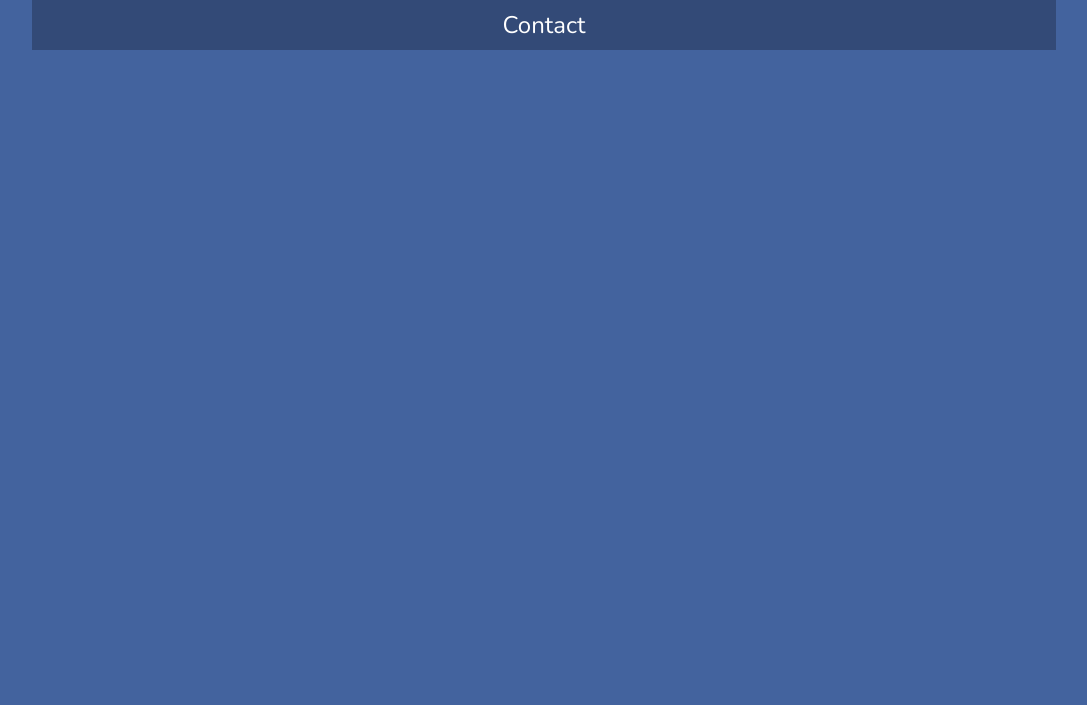
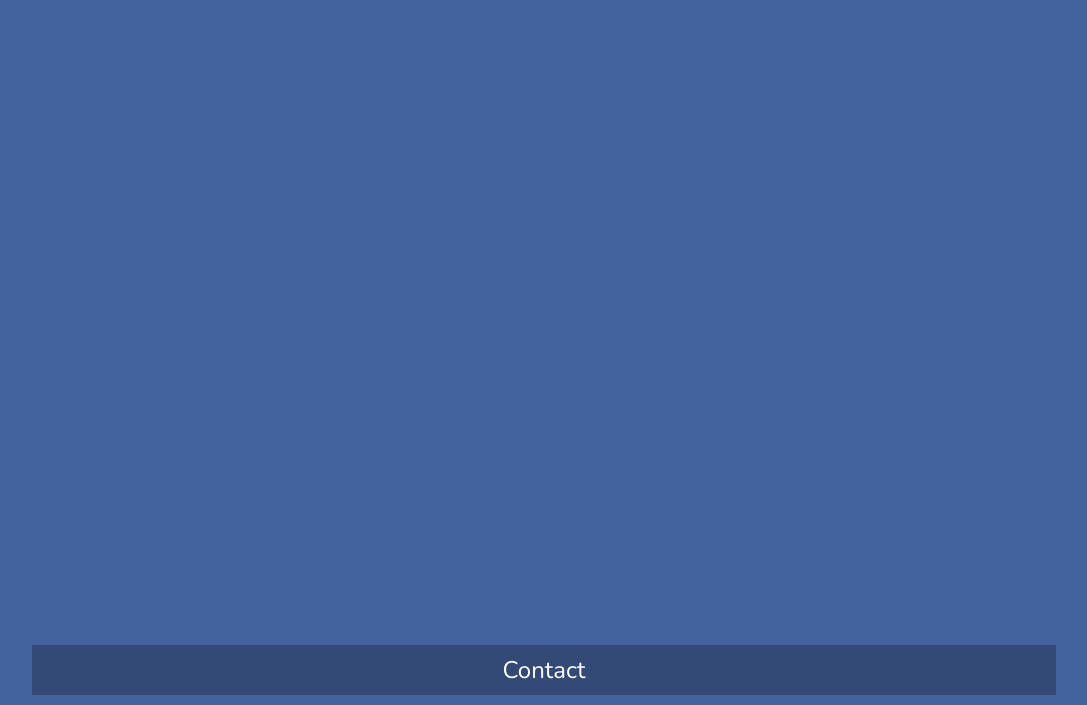
Before and after one commit to cmarquay/evolution, a PHP site: page / in a window 1280 px wide. Shown: the part 240-945 px from the top of the page, without its empty margins (96-1183 px from the left). Before the commit the page ends 290 px from the top, so only its background shows below. Run offline with PHP 8.4, Linux system fonts and the light colour scheme; some libraries are stand-ins or nearby versions; some web fonts are replaced.

Commit message:
Modif height main index

```diff
--- a/Site Web/css/style1.css
+++ b/Site Web/css/style1.css
@@ -311,23 +311,12 @@ main {
 
 
 
-/*** HAUTEUR DE CHAQUE PAGE DE COURS  ***/
-/*
-#CoursNotionFonction {
-    height: 1820px;
+
+#index {
+    height: 645px;
 }
 
-#CoursFonctionAffineLineaire {
 
- height :2940px;
-
-}
-
-#CoursStatistique {
-     height :4220px;
-
-}
-*/
 
 
 
--- a/Site Web/index.php
+++ b/Site Web/index.php
@@ -2,7 +2,7 @@
     $titre = "Brevet Evolution";
     include_once("header.php");
 ?>
-<main>
+<main id="index">
 
 
 
```
